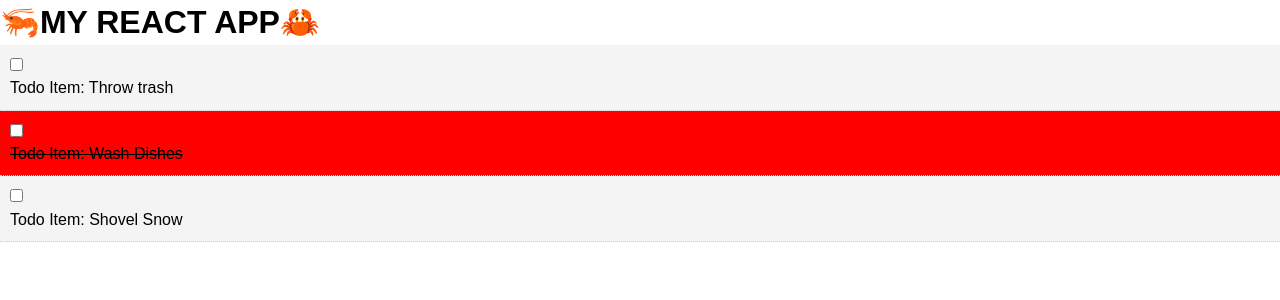
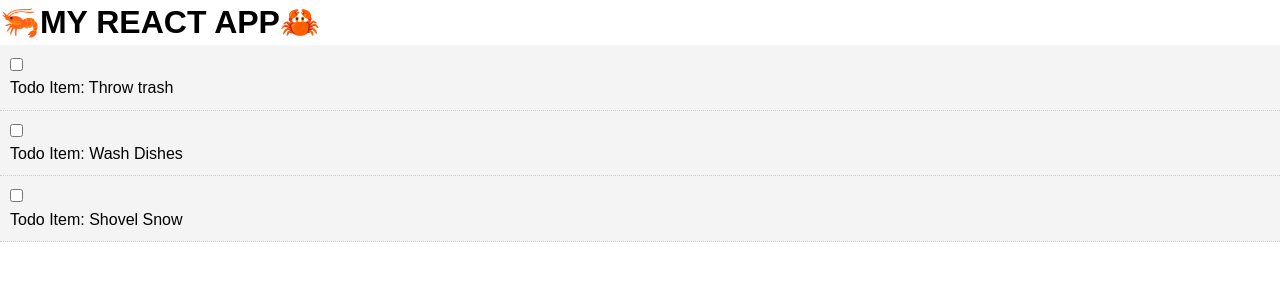
Before and after one commit to JayArteficio/react-todolist, a React (Create React App) app: page / in a window 1280 px wide. Shown: the top 300 px of the page. Built offline with nearby package versions, Linux system fonts and the light colour scheme.

Commit message:
use id to change state completed to true and false

```diff
--- a/src/App.js
+++ b/src/App.js
@@ -14,7 +14,7 @@ class App extends Component {
       {
         id: 2,
         title: "Wash Dishes",
-        completed: true
+        completed: false
       },
       {
         id: 3,
@@ -24,15 +24,23 @@ class App extends Component {
     ]
   };
 
-  markComplete = (id) => {
-    console.log(id)
-  }
+  markComplete = id => {
+    // console.log(id)
+    this.setState({
+      todos: this.state.todos.map(todo => {
+        if (todo.id === id) {
+          todo.completed = !todo.completed;
+        }
+        return todo;
+      })
+    });
+  };
   render() {
     console.log(this.state.todos); // just to show the state in console
     return (
       <div className="App">
         <h1> 🦐MY REACT APP🦀 </h1>
-        <Todos todos={this.state.todos} markComplete={this.markComplete}/>
+        <Todos todos={this.state.todos} markComplete={this.markComplete} />
       </div>
     );
   }
--- a/src/components/Todos.js
+++ b/src/components/Todos.js
@@ -13,7 +13,6 @@ class Todos extends Component {
             // <h3>{ todo.title} </h3>
             < TodoItem key={todo.id} todo={todo} markComplete={this.props.markComplete} />
         ));
-
     }
 }
 //PropTypes
```
Also changed, not shown: react-todo-notes.js (+17 -1 lines).
